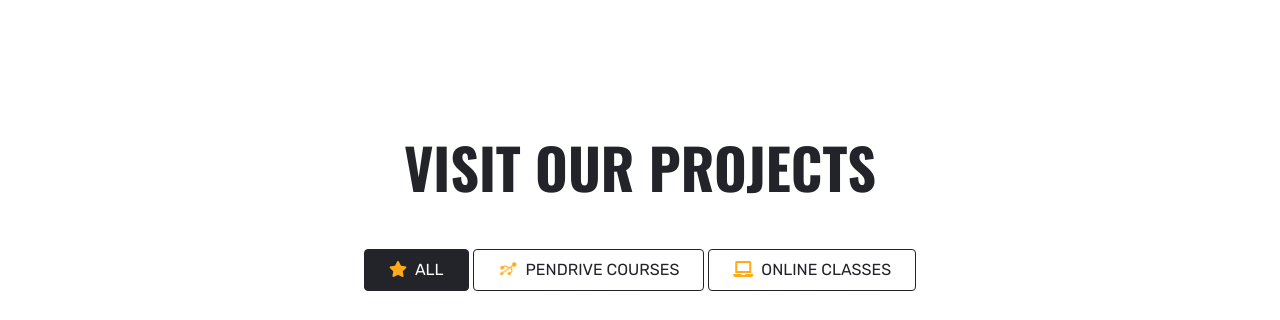
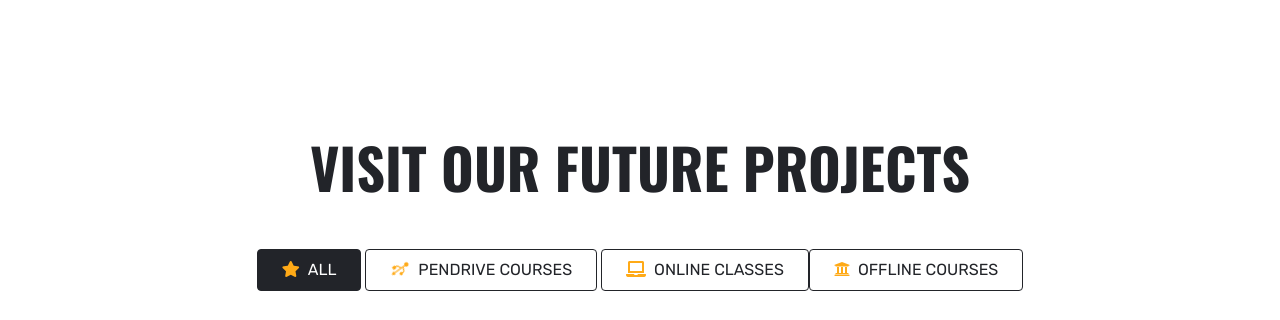
Before and after one commit to pragyanamppg/pragyanam.github.io, a plain HTML site: page index.html in a window 1280 px wide. Shown: the part 2200-2520 px from the top of the page. Drawn offline with nearby package versions, Linux system fonts and the light colour scheme; grey boxes are pictures that could not be loaded.

```diff
--- a/index.html
+++ b/index.html
@@ -142,7 +142,7 @@
     <!-- Portfolio Start -->
     <div class="container-fluid py-5">
         <div class="container pt-5 pb-3">
-            <h1 class="display-4 text-uppercase text-center mb-5">Visit Our Projects</h1>
+            <h1 class="display-4 text-uppercase text-center mb-5">Visit Our Future Projects</h1>
             <div class="row">
                 <div class="col-12 text-center mb-2">
                     <ul class="list-inline mb-4" id="portfolio-flters">
@@ -154,6 +154,8 @@
                         </li>
                         <li class="btn btn-outline-dark text-uppercase py-2 px-4" data-filter=".second">
                             <i class="fa fa-laptop text-primary mr-2"></i>Online Classes
+                        <li class="btn btn-outline-dark text-uppercase py-2 px-4" data-filter=".first">
+                            <i class="fa fa-university text-primary mr-2"></i>Offline Courses
                         </li>
                     </ul>
                 </div>
```
Also changed, not shown: project.html (+4 -1 lines).
